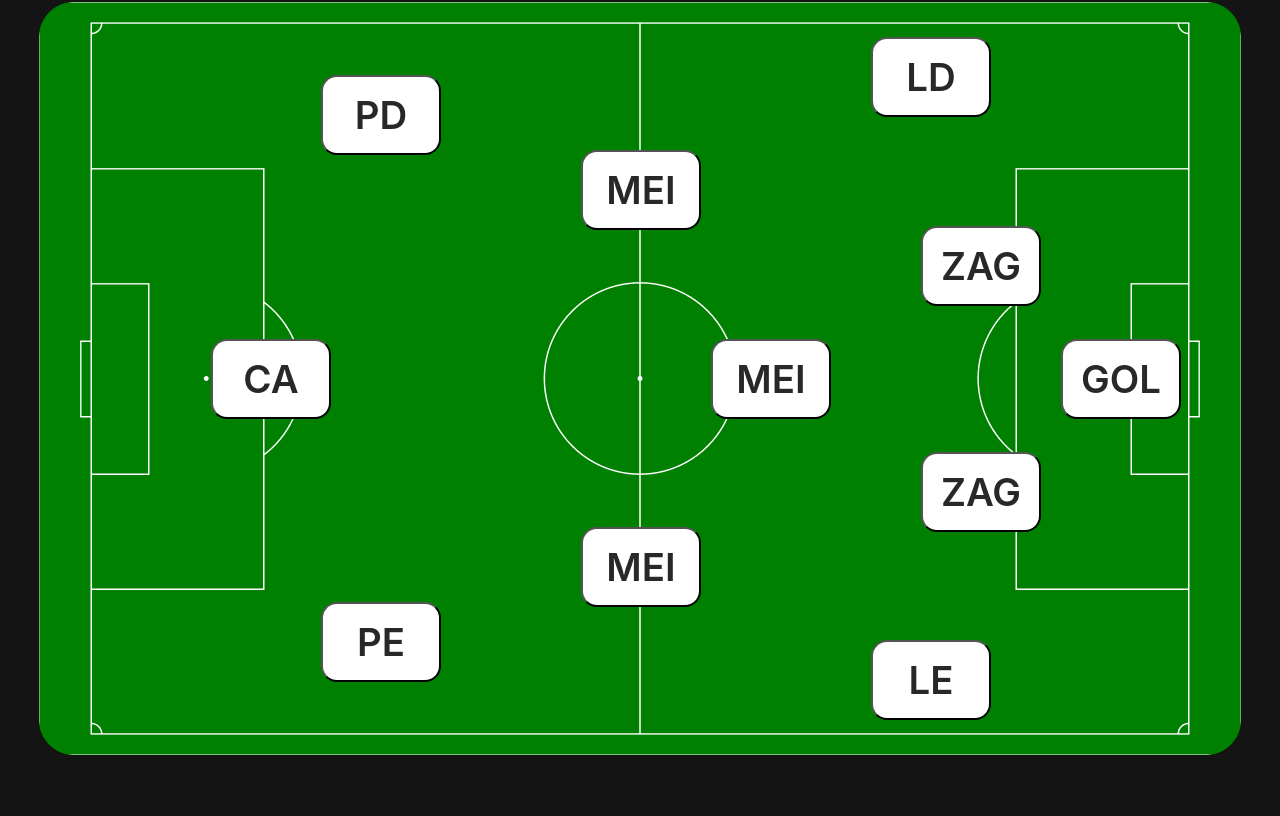
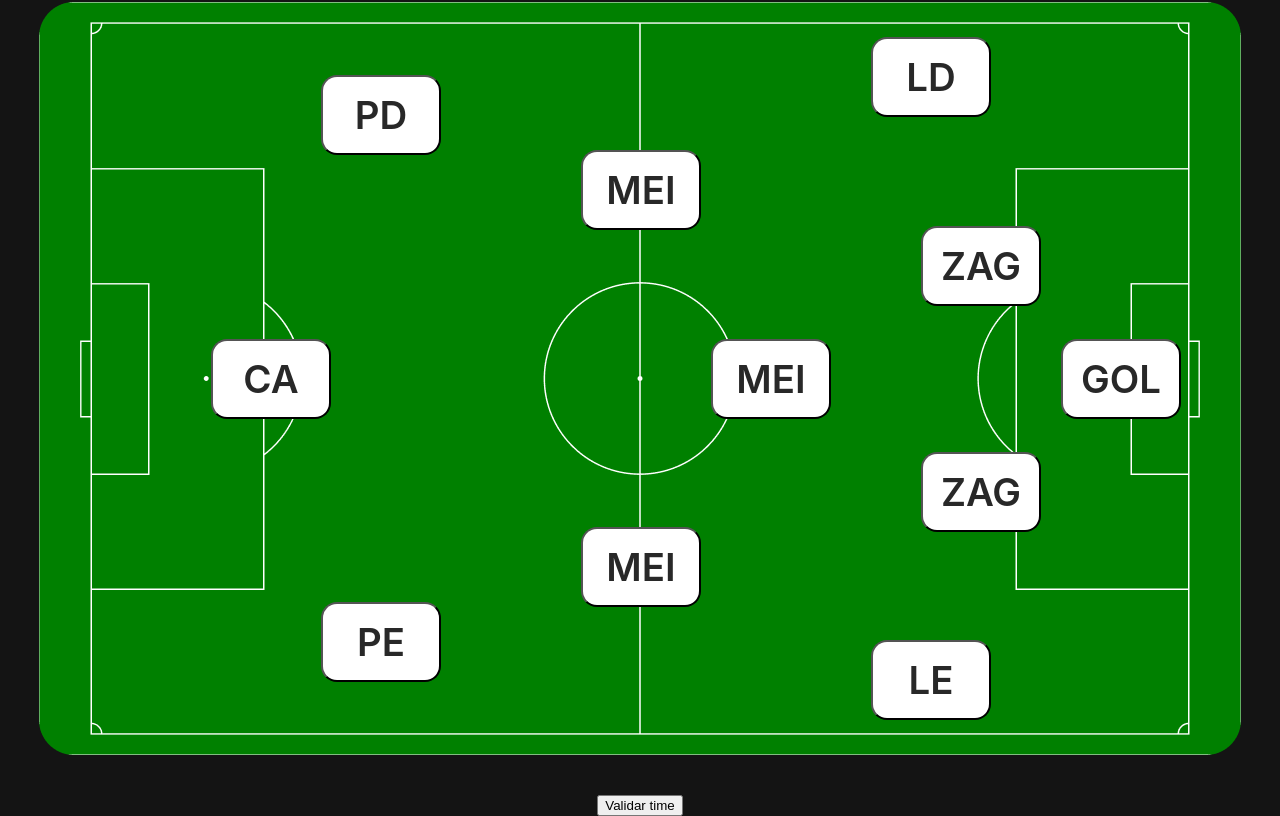
Before and after one commit to projeto-de-algoritmos/Grafos1_SoccerLineup, a React (Create React App) app in the folder app/: page / in a window 1280 px wide. Shown: the part 148-964 px from the top of the page. Before the commit the page ends 943 px from the top, so only its background shows below. Built offline with nearby package versions, Linux system fonts and the light colour scheme.

Commit message:
feat: use bfs search passing the players graph selected by user

```diff
--- a/app/src/components/SoccerField/index.jsx
+++ b/app/src/components/SoccerField/index.jsx
@@ -2,6 +2,7 @@ import { useContext } from "react";
 import { useState } from "react";
 import soccerField from "../../assets/soccer_field.png";
 import { PlayerContext } from "../../contexts/PlayersContext";
+import bfsSearch from "../../utils/bfsSearch";
 import PlayerPicker from "../PlayerPicker";
 import PlayerSelector from "../PlayerSelector";
 import "./index.css";
@@ -9,16 +10,20 @@ import "./index.css";
 export default function SoccerField() {
   const [openPlayerPicker, setOpenPlayerPicker] = useState({
     state: false,
-    positionIndex: 0
+    positionIndex: 0,
   });
-  const [filterPosition, setFilterPosition] = useState('');
-  const {playersGraph} = useContext(PlayerContext)
-
+  const [filterPosition, setFilterPosition] = useState("");
+  const { playersGraph } = useContext(PlayerContext);
   return (
+    <>
       <div className="field-container">
         {openPlayerPicker.state && (
           <>
-          <PlayerPicker setOpenPlayerPicker={setOpenPlayerPicker} positionIndex={openPlayerPicker.positionIndex} filterPosition={filterPosition}/>
+            <PlayerPicker
+              setOpenPlayerPicker={setOpenPlayerPicker}
+              positionIndex={openPlayerPicker.positionIndex}
+              filterPosition={filterPosition}
+            />
             <div className="backdrop" />
           </>
         )}
@@ -121,7 +126,13 @@ export default function SoccerField() {
           playerData={playersGraph[0]}
           index={0}
         />
-      <img src={soccerField} alt="Campo de futebol" className="soccer-field" />
+        <img
+          src={soccerField}
+          alt="Campo de futebol"
+          className="soccer-field"
+        />
       </div>
+      <button onClick={() => bfsSearch(playersGraph)}>Validar time</button>
+    </>
   );
 }
```
Lines whose indentation alone changed are shown as unchanged.
